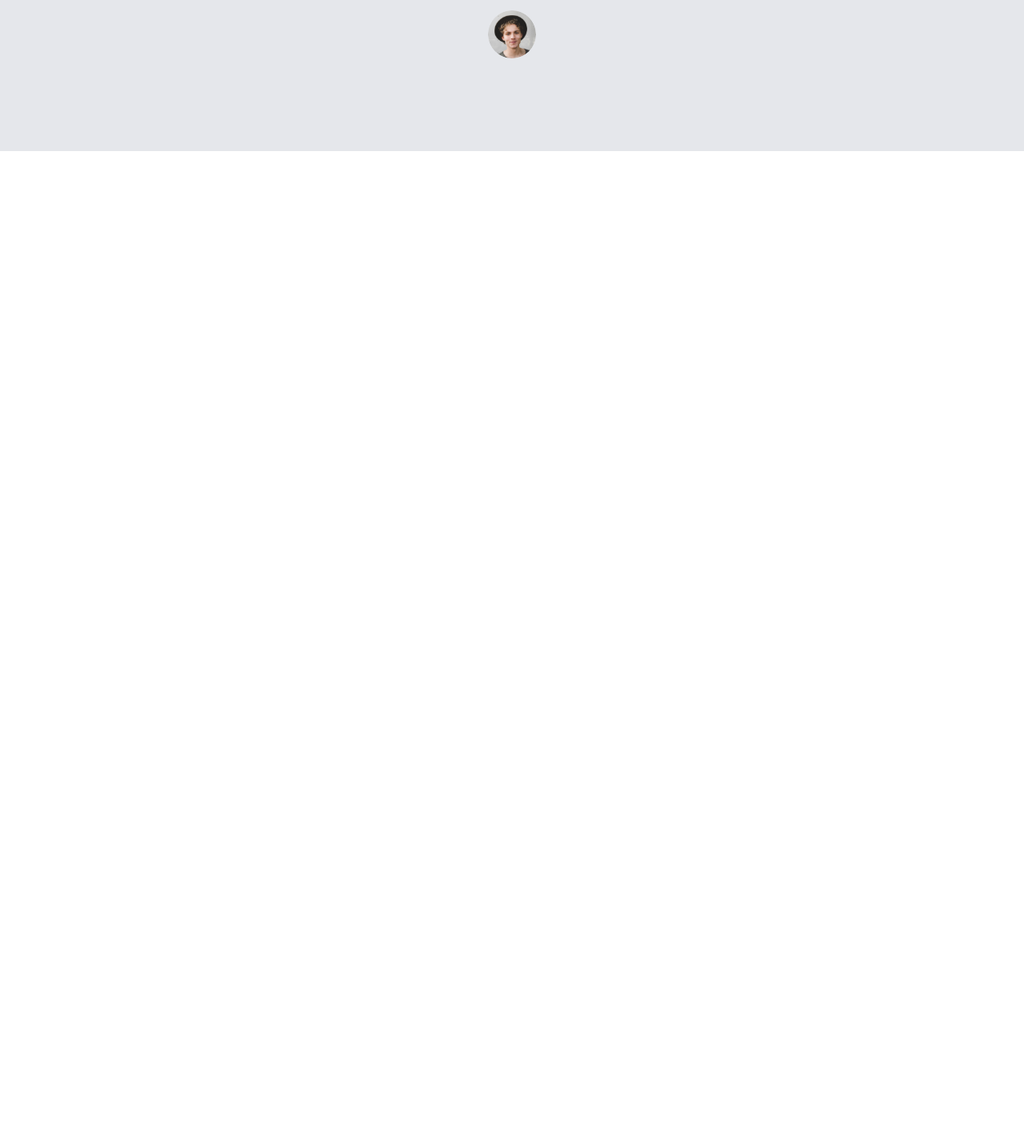
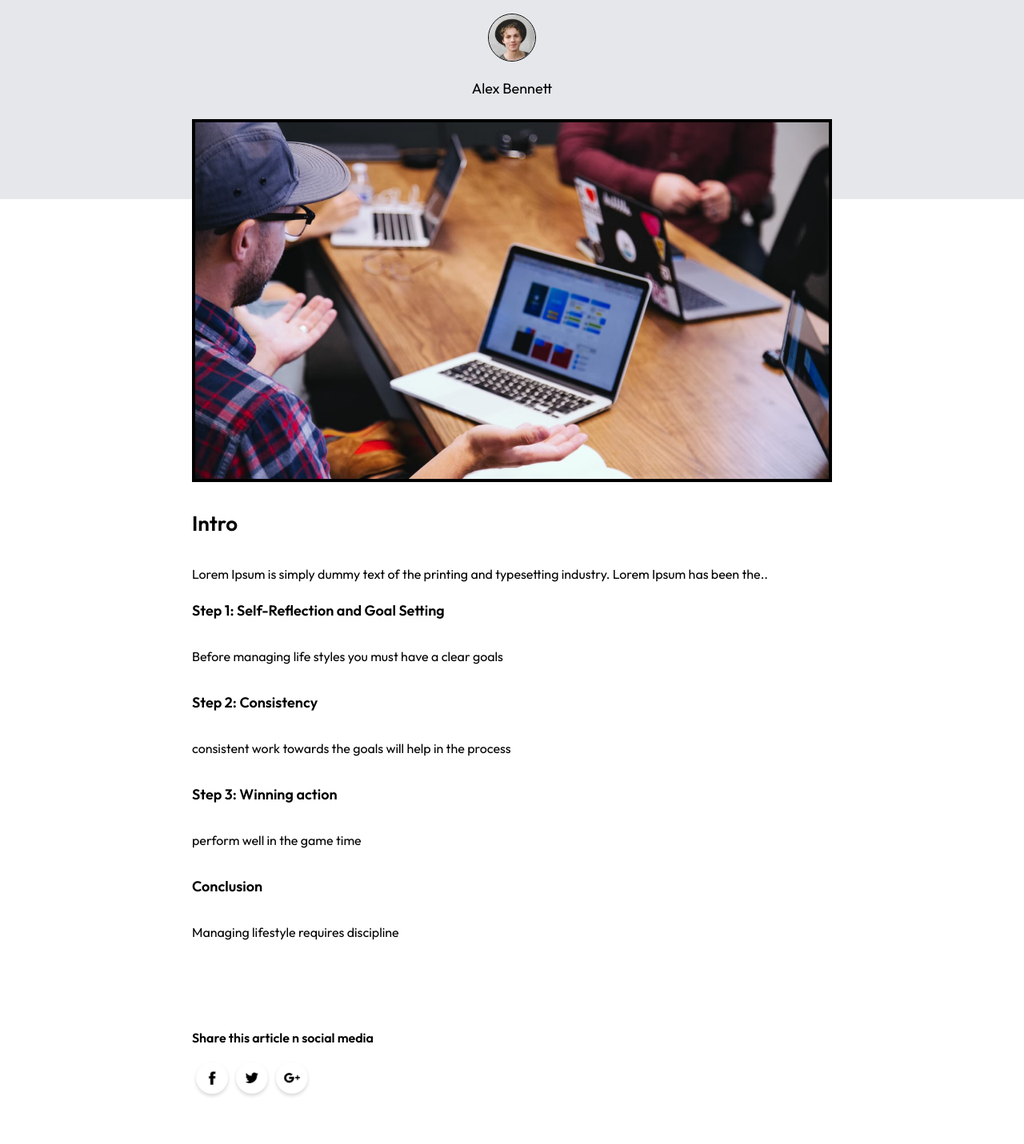
Before and after one commit to Agilgeorge/write-right, a Next.js app in the folder wright-right/: page /blogs/1 in a window 1280 px wide. Shown: the part 719-2150 px from the top of the page at 80% size. Before the commit the page ends 908 px from the top, so only its background shows below. Built offline with nearby package versions, Linux system fonts and the light colour scheme.

Commit message:
blog page completed

```diff
--- a/wright-right/app/blogs/[id]/page.jsx
+++ b/wright-right/app/blogs/[id]/page.jsx
@@ -2,6 +2,8 @@
 import React, { useState, useEffect } from 'react'
 import Image from 'next/image'
 import { assets, blog_data } from '../../Assets/assets'
+import Footer from '@/app/components/Footer'
+import Link from 'next/link'
 
 const Page = ({ params }) => {
   const [data, setData] = useState(null)
@@ -30,22 +32,49 @@ const Page = ({ params }) => {
   }
 
   return (
-    data ? (
+    data ? <>
       <div className='bg-gray-200 py-5 px-5 md:px-12 lg:px-28'>
         <div className='flex justify-between items-center'>
+          <Link href={'/'}>
           <Image src={assets.logo} alt='abt the logo' width={120} className='w-[130px] sm:w-auto flex' />
+          </Link>
+
           <button className='flex items-center gap-2 font-medium py-1 px-3 sm:py-3 sm:px-6 border border-solid border-black shadow-[-7px_7px_0px_#000000] flex'>
             Get started <Image src={assets.arrow} alt='right-arrow' width={12} height={12} />
           </button>
         </div>
         <div className='text-center my-24'>
           <h1 className='text-2xl sm:text-5xl font-semibold max-w-[700px] mx-auto '>{data.title}</h1>
-          <Image src={data.author_img} alt='author' width={60} height={60} className='rounded-full mx-auto my-5' />
+          <Image src={data.author_img} alt='author' width={60} height={60} className='rounded-full mx-auto mt-6 my-5 border border-black' />
+        <p className='mt-1 pb-2 text-lg max-w-[740px] mx-auto'>{data.author}</p>
         </div>
       </div>
-    ) : (
-      <p>Loading...</p>
-    )
+      <div className='mx-5 max-w-[800px] md:mx-auto mt-[-100px] mb-10px'>
+        <Image src={data.image} alt='blog1' width={1280} height={720} className='border-4 border-black ' />
+        <h1 className='my-8 text-[26px] font-semibold'>Intro</h1>
+        <p>{data.description}</p>
+        <h3 className='my-5 text-[18px] font-semibold'>Step 1: Self-Reflection and Goal Setting</h3>
+        <p className='py-3'>Before managing life styles you must have a clear goals</p>
+
+        <h3 className='my-5 text-[18px] font-semibold'>Step 2: Consistency</h3>
+        <p className='py-3'>consistent work towards the goals will help in the process</p>
+
+        <h3 className='my-5 text-[18px] font-semibold'>Step 3: Winning action</h3>
+        <p className='py-3'>perform well in the game time</p>
+
+        <h3 className='my-5 text-[18px] font-semibold'>Conclusion</h3>
+        <p className='py-3'>Managing lifestyle requires discipline</p>
+     <div className='my-24 '>
+<p className=' my-4 font-semibold text-black font '>Share this article n social media</p>
+<div className='flex'>
+<Image src={assets. facebook_icon} width={50} alt='' />
+<Image src={assets.twitter_icon} width={50} alt='' />
+<Image src={assets.googleplus_icon} width={50} alt='' />
+</div>
+     </div>
+      </div>
+      <Footer/>
+      </>:<></>
   )
 }
 
```
